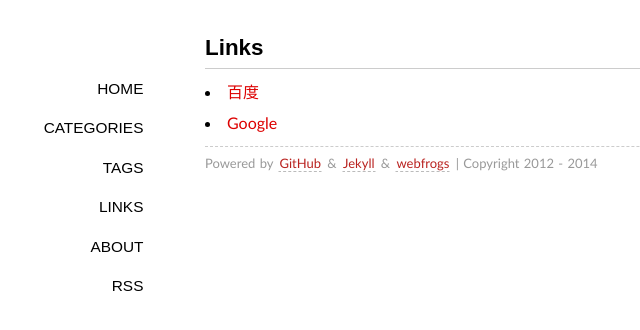
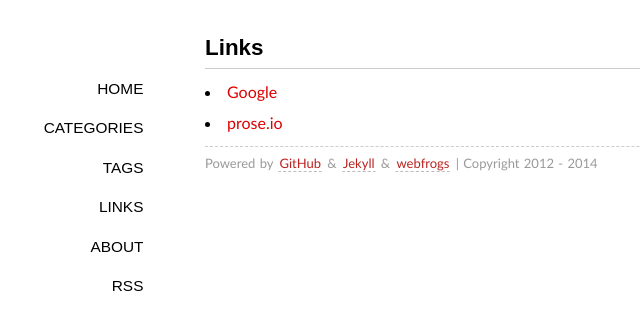
Before and after one commit to ponxu/ponxu.github.com, a Jekyll site: the page built from links.md, in a window 1280 px wide. Shown: the top 330 px of the page, without its empty margins (135-775 px from the left). Built offline with Jekyll 4.4.1, drawn with Linux system fonts in a browser that asks for light colours; some web fonts are replaced; Markdown is read by kramdown in place of the engine named in the settings.

Commit message:
Update links.md

```diff
--- a/links.md
+++ b/links.md
@@ -4,5 +4,5 @@ layout: page
 comments: yes
 ---
 
- - [百度](http://www.baidu.com)
  - [Google](http://www.google.com)
+ - [prose.io](http://prose.io)
```
